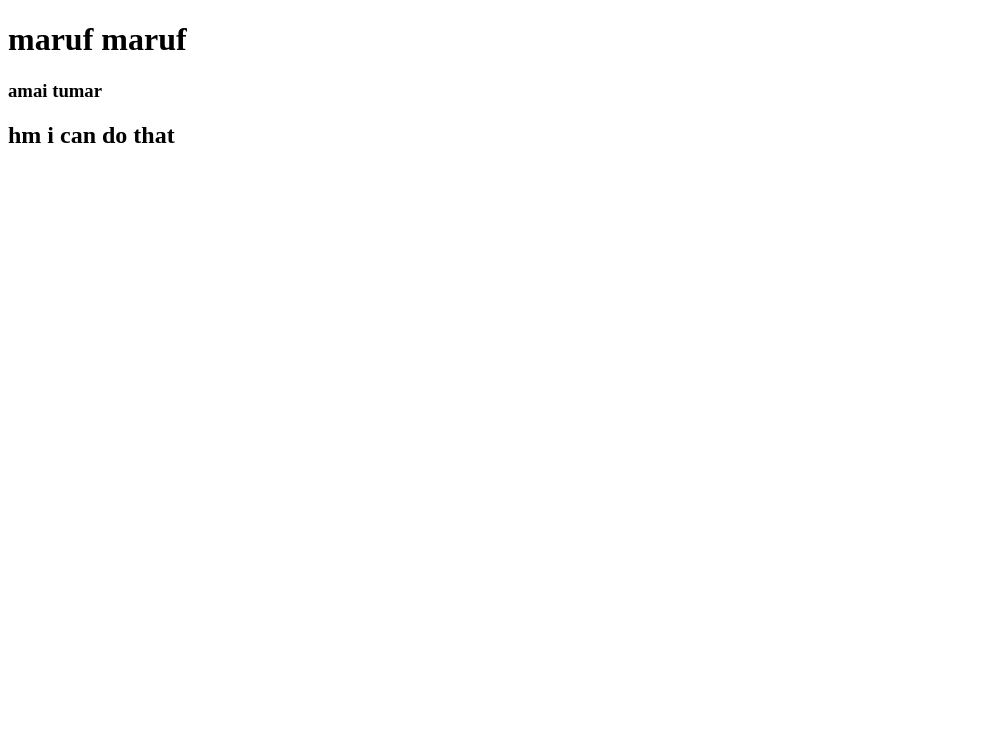
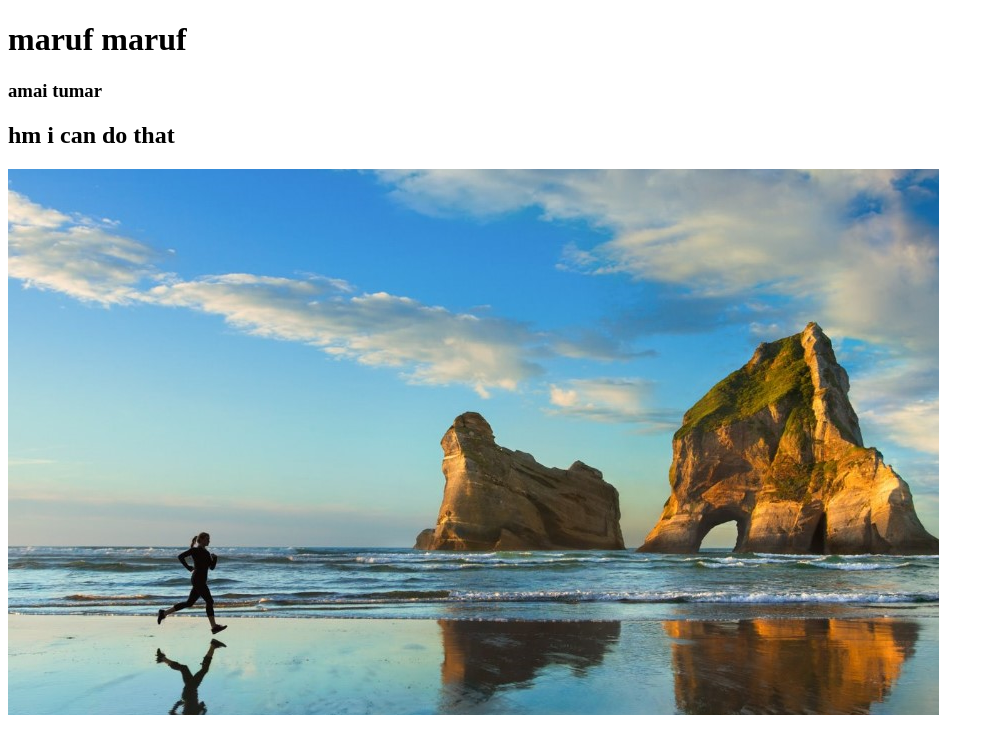
Before and after one commit to naimshahed/my-fourth-repo, a plain HTML site: page index.html in a window 1280 px wide. Shown: the whole page, without its empty margins (0-994 px from the left). Drawn offline with Linux system fonts and the light colour scheme.

Commit message:
added image

```diff
--- a/index.html
+++ b/index.html
@@ -10,5 +10,6 @@
     <h1>maruf maruf</h1>
     <h3>amai tumar</h3>
     <h2>hm i can do that</h2>
+    <img src="windows.PNG" alt="">
 </body>
 </html>
```
Also changed, not shown: windows.PNG (added).
